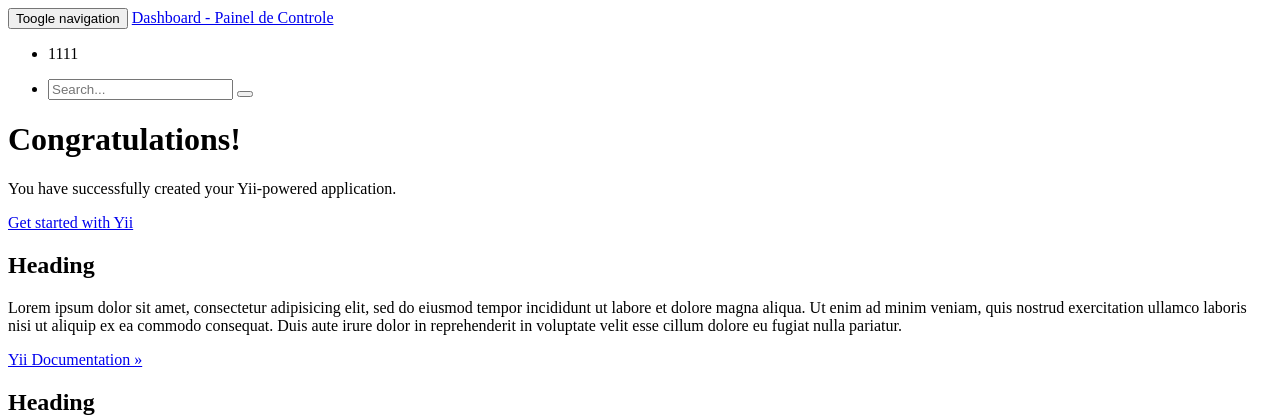
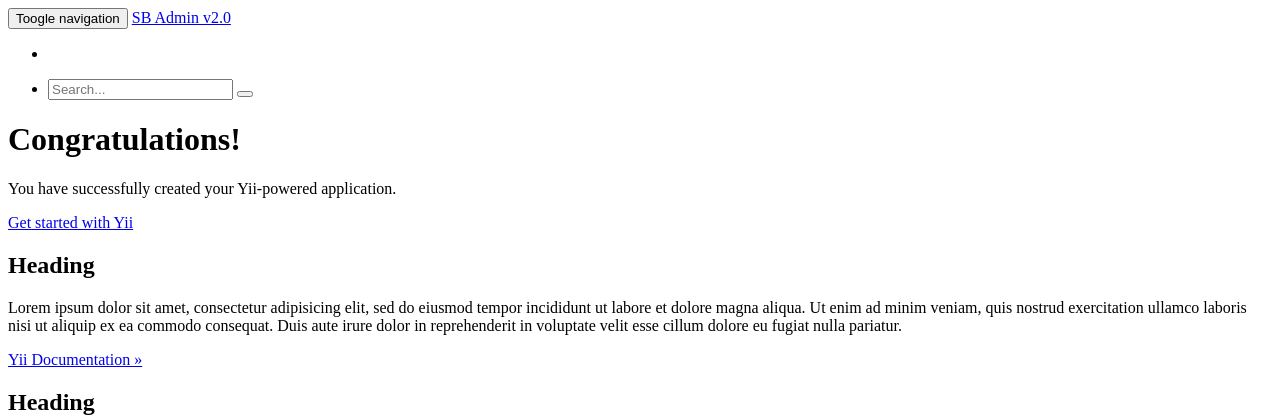
Before and after one commit to ggyy302/yii2-sbadmin2, a Yii app: template projeto/backend/views/site/index.php in a window 1280 px wide. Shown: the top 420 px of the page. Run offline with PHP 8.4 and a stand-in for Yii, Linux system fonts and the light colour scheme; the template is opened without the code that fills it, so the values that code supplies are empty; some libraries are stand-ins or nearby versions.

Commit message:
Ajuste simples

```diff
--- a/projeto/backend/views/layouts/main.php
+++ b/projeto/backend/views/layouts/main.php
@@ -21,6 +21,8 @@ DashboardAsset::register($this);
 <body>
     <?php $this->beginBody() ?>
     <div id="wrapper">
+
+    <!-- Navigation -->
         <nav class="navbar navbar-default navbar-static-top" role="navigation" style="margin-bottom: 0">
             <div class="navbar-header">
                 <button type="button" class="navbar-toggle" data-toggle="collapse" data-target=".navbar-collapse">
@@ -29,11 +31,14 @@ DashboardAsset::register($this);
                     <span class="icon-bar"></span>
                     <span class="icon-bar"></span>
                 </button>
-                <a class="navbar-brand" href="?r=site/index">Dashboard - Painel de Controle</a>
+                <a class="navbar-brand" href="?r=site/index">SB Admin v2.0</a>
             </div>
+            <!-- /.navbar-header -->
             <ul class="nav navbar-top-links navbar-right">
                 <li class="dropdown">
-                    1111
+                    <a class="dropdown-toggle" data-toggle="dropdown" href="#">
+                        <i class="glyphicon glyphicon-envelope"></i>  <i class="fa fa-caret-down"></i>
+                    </a>
                 </li>
             </ul>
             <div class="navbar-default sidebar" role="navigation">
```
